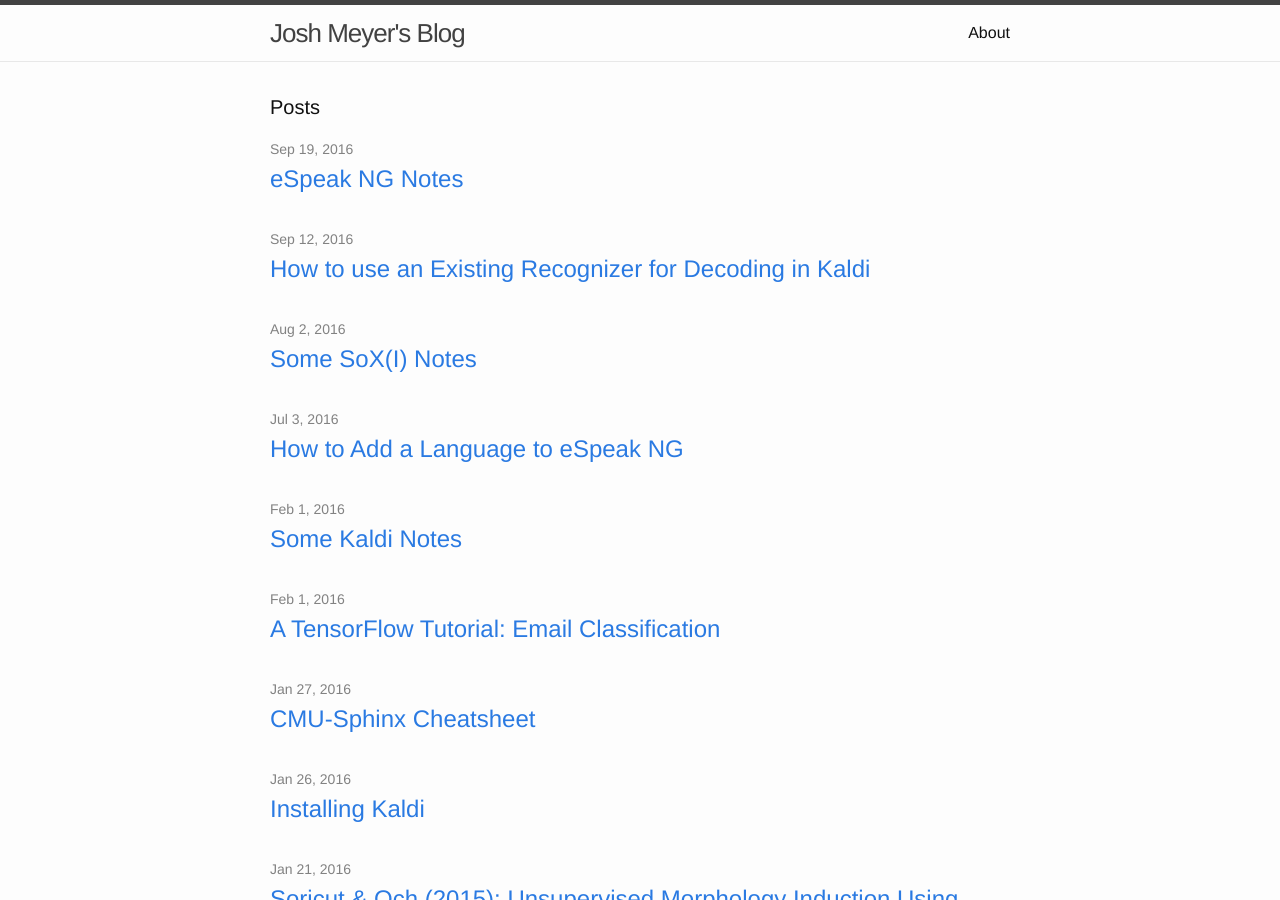
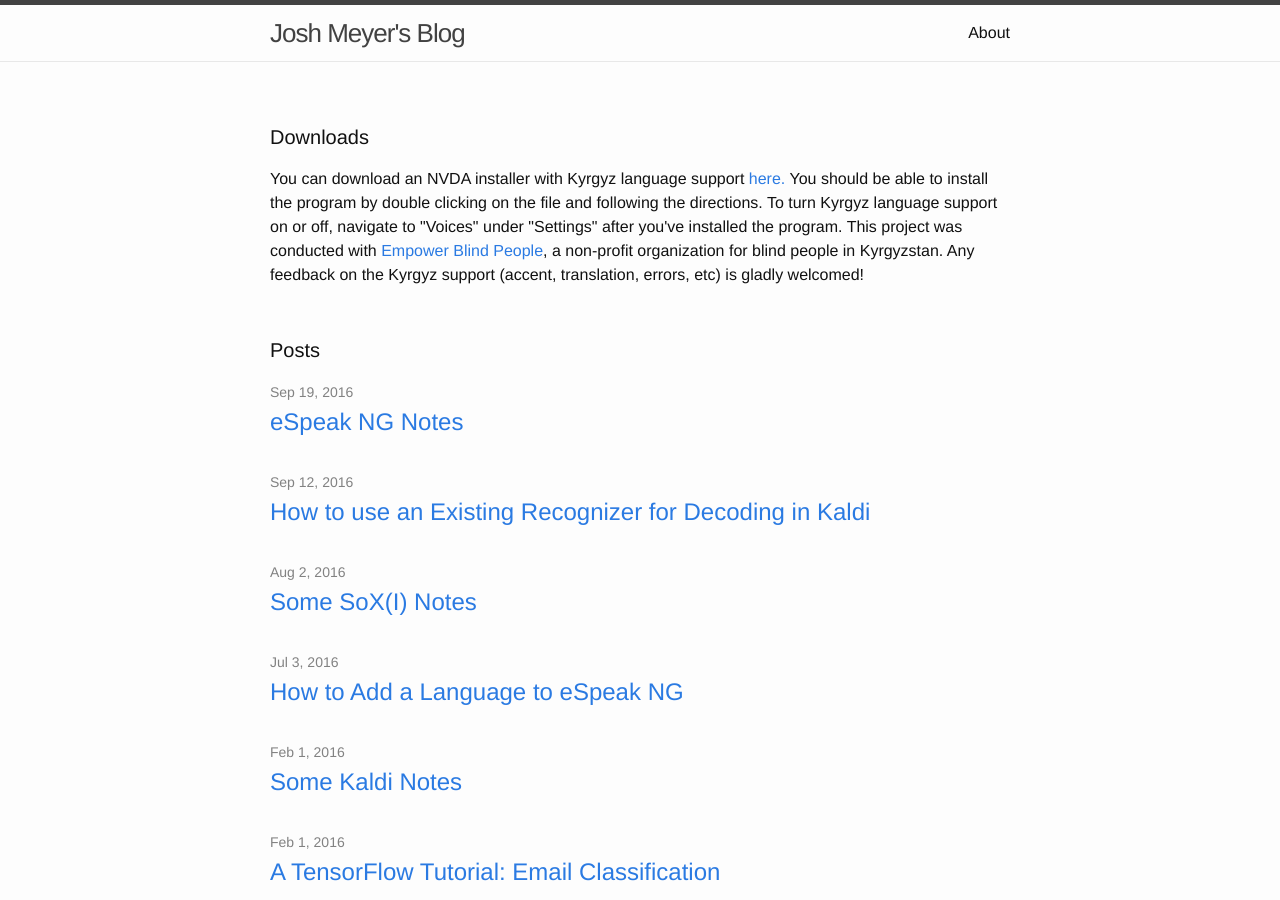
Before and after one commit to JRMeyer/jrmeyer.github.io, a Jekyll site: the page built from index.html, in a window 1280 px wide and 900 px high. Built offline with Jekyll 4.4.1, drawn with Linux system fonts in a browser that asks for light colours.

Commit message:
added a link to nvda build with kyrgyz support

```diff
--- a/index.html
+++ b/index.html
@@ -1,6 +1,16 @@
 ---
-layout: default
+layout: page
 ---
+
+<h1 class="page-heading">Downloads</h1>
+
+
+You can download an NVDA installer with Kyrgyz language support <A HREF="http://jrmeyer.github.io/misc/nvda_kyrgyz_12_10_2016.exe">here.</A> You should be able to install the program by double clicking on the file and following the directions. To turn Kyrgyz language support on or off, navigate to "Voices" under "Settings" after you've installed the program. This project was conducted with <A HREF="https://www.facebook.com/EmpowerBlindPeople/">Empower Blind People</A>, a non-profit organization for blind people in Kyrgyzstan. Any feedback on the Kyrgyz support (accent, translation, errors, etc) is gladly welcomed!
+
+
+</br>
+</br>
+</br>
 
 <div class="home">
 
```
Also changed, not shown: 1 other file.
